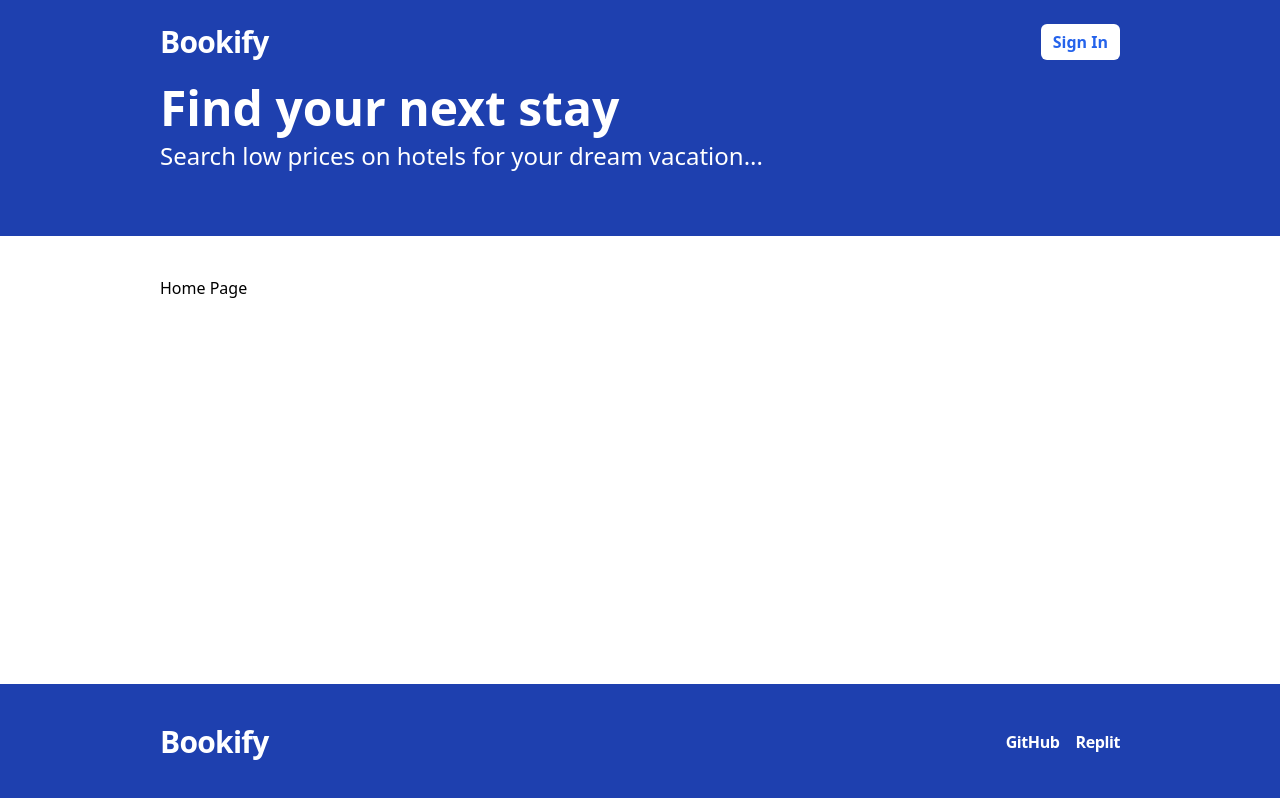
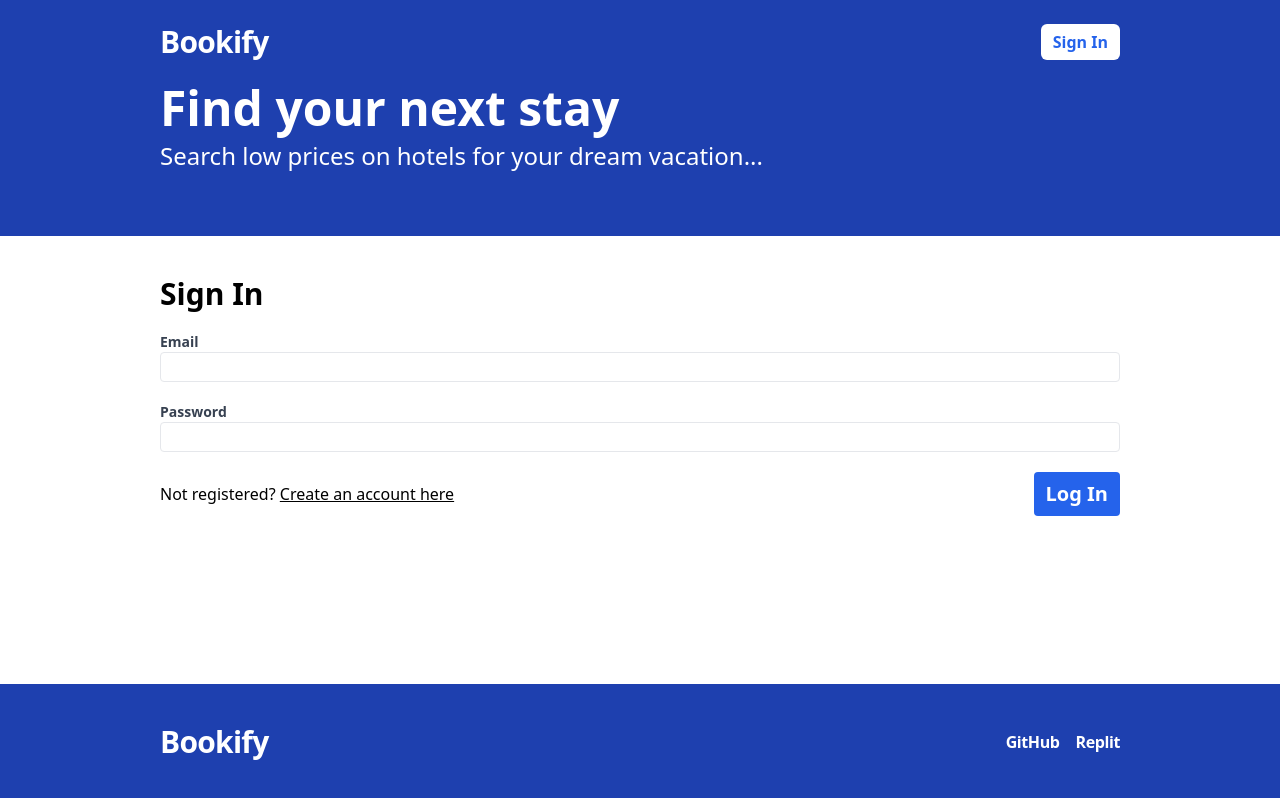
Before and after one commit to paudeldipesh/mern-hotel-booking-app, a React (Vite) app in the folder frontend/: page /sign-in in a window 1280 px wide. Before the commit this address led to /. Built offline with nearby package versions, Linux system fonts and the light colour scheme; no server answers.

Commit message:
add sign in and out functionality

```diff
--- a/frontend/src/App.tsx
+++ b/frontend/src/App.tsx
@@ -6,6 +6,7 @@
 } from "react-router-dom";
 import Layout from "./layouts/Layout";
 import Register from "./pages/Register";
+import SignIn from "./pages/SignIn";
 
 export default function App() {
   return (
@@ -35,6 +36,14 @@
             </Layout>
           }
         />
+        <Route
+          path="/sign-in"
+          element={
+            <Layout>
+              <SignIn />
+            </Layout>
+          }
+        />
         <Route path="*" element={<Navigate to="/" />} />
       </Routes>
     </Router>
--- a/frontend/src/apiClient.ts
+++ b/frontend/src/apiClient.ts
@@ -1,4 +1,5 @@
 import { RegisterFormData } from "./pages/Register";
+import { SignInFormData } from "./pages/SignIn";
 
 const API_BASE_URL = import.meta.env.VITE_API_BASE_URL;
 
@@ -19,6 +20,36 @@
   }
 };
 
+export const signIn = async (formData: SignInFormData) => {
+  const response = await fetch(`${API_BASE_URL}/api/auth/login`, {
+    method: "POST",
+    credentials: "include",
+    headers: {
+      "Content-Type": "application/json",
+    },
+    body: JSON.stringify(formData),
+  });
+
+  const responseBody = await response.json();
+
+  if (!response.ok) {
+    throw new Error(responseBody.message);
+  }
+
+  return responseBody;
+};
+
+export const signOut = async () => {
+  const response = await fetch(`${API_BASE_URL}/api/auth/logout`, {
+    method: "POST",
+    credentials: "include",
+  });
+
+  if (!response.ok) {
+    throw new Error("Error during sign out");
+  }
+};
+
 export const validateToken = async () => {
   const response = await fetch(`${API_BASE_URL}/api/auth/validate-token`, {
     credentials: "include",
--- a/frontend/src/components/Header.tsx
+++ b/frontend/src/components/Header.tsx
@@ -1,5 +1,6 @@
 import { Link } from "react-router-dom";
 import { useAppContext } from "../contexts/AppContext";
+import SignOutButton from "./SignOutButton";
 
 export default function Header() {
   const { isLoggedIn } = useAppContext();
@@ -10,18 +11,22 @@
         <span className="text-3xl text-white font-bold tracking-tight">
           <Link to="/">Bookify</Link>
         </span>
-        <span className="flex space-x-2">
+        <span className="flex space-x-3">
           {isLoggedIn ? (
             <>
-              <Link to="/my-bookings" className="text-white font-semibold">
+              <Link
+                to="/my-bookings"
+                className="flex items-center text-white hover:text-gray-300 font-semibold"
+              >
                 My Bookings
               </Link>
-              <Link to="/my-hotels" className="text-white font-semibold">
+              <Link
+                to="/my-hotels"
+                className="flex items-center text-white hover:text-gray-300 font-semibold"
+              >
                 My Hotels
               </Link>
-              <button className="flex items-center text-blue-600 bg-white px-3 rounded-md font-bold hover:bg-gray-100">
-                Sign Out
-              </button>
+              <SignOutButton />
             </>
           ) : (
             <Link
--- /dev/null
+++ b/frontend/src/components/SignOutButton.tsx
@@ -0,0 +1,31 @@
+import { useMutation, useQueryClient } from "react-query";
+import * as apiClient from "../apiClient";
+import { useAppContext } from "../contexts/AppContext";
+
+export default function SignOutButton() {
+  const queryClient = useQueryClient();
+  const { showToast } = useAppContext();
+
+  const mutation = useMutation(apiClient.signOut, {
+    onSuccess: async () => {
+      await queryClient.invalidateQueries("validateToken");
+      showToast({ message: "Sign out successful", type: "SUCCESS" });
+    },
+    onError: (error: Error) => {
+      showToast({ message: error.message, type: "ERROR" });
+    },
+  });
+
+  const handleClick = () => {
+    mutation.mutate();
+  };
+
+  return (
+    <button
+      onClick={handleClick}
+      className="text-blue-600 bg-white px-3 rounded-md font-bold hover:bg-gray-100"
+    >
+      Sign Out
+    </button>
+  );
+}
--- a/frontend/src/pages/Register.tsx
+++ b/frontend/src/pages/Register.tsx
@@ -1,6 +1,6 @@
 import { useNavigate } from "react-router-dom";
 import { useForm } from "react-hook-form";
-import { useMutation } from "react-query";
+import { useMutation, useQueryClient } from "react-query";
 import * as apiClient from "../apiClient";
 import { useAppContext } from "../contexts/AppContext";
 
@@ -13,6 +13,7 @@
 };
 
 export default function Register() {
+  const queryClient = useQueryClient();
   const { showToast } = useAppContext();
   const navigate = useNavigate();
 
@@ -24,7 +25,8 @@
   } = useForm<RegisterFormData>();
 
   const mutation = useMutation(apiClient.register, {
-    onSuccess: () => {
+    onSuccess: async () => {
+      await queryClient.invalidateQueries("validateToken");
       showToast({ message: "Registration success", type: "SUCCESS" });
       navigate("/");
     },
--- /dev/null
+++ b/frontend/src/pages/SignIn.tsx
@@ -0,0 +1,86 @@
+import { Link, useNavigate } from "react-router-dom";
+import { useForm } from "react-hook-form";
+import { useMutation, useQueryClient } from "react-query";
+import * as apiClient from "../apiClient";
+import { useAppContext } from "../contexts/AppContext";
+
+export type SignInFormData = {
+  email: string;
+  password: string;
+};
+
+export default function SignIn() {
+  const queryClient = useQueryClient();
+  const { showToast } = useAppContext();
+  const navigate = useNavigate();
+
+  const {
+    register,
+    formState: { errors },
+    handleSubmit,
+  } = useForm<SignInFormData>();
+
+  const mutation = useMutation(apiClient.signIn, {
+    onSuccess: async () => {
+      await queryClient.invalidateQueries("validateToken");
+      showToast({ message: "Sign in successful", type: "SUCCESS" });
+      navigate("/");
+    },
+    onError: (error: Error) => {
+      showToast({ message: error.message, type: "ERROR" });
+    },
+  });
+
+  const onSubmit = handleSubmit((data) => mutation.mutate(data));
+
+  return (
+    <form className="flex flex-col gap-5" onSubmit={onSubmit}>
+      <h2 className="text-3xl font-bold">Sign In</h2>
+
+      <label className="text-gray-700 text-sm font-bold flex-1">
+        Email
+        <input
+          type="email"
+          className="border rounded w-full py-1 px-2 font-normal"
+          {...register("email", { required: "This field is required" })}
+        />
+        {errors.email && (
+          <span className="text-red-500">{errors.email.message}</span>
+        )}
+      </label>
+
+      <label className="text-gray-700 text-sm font-bold flex-1">
+        Password
+        <input
+          type="password"
+          className="border rounded w-full py-1 px-2 font-normal"
+          {...register("password", {
+            required: "This field is required",
+            minLength: {
+              value: 6,
+              message: "Password must be at least 6 characters",
+            },
+          })}
+        />
+        {errors.password && (
+          <span className="text-red-500">{errors.password.message}</span>
+        )}
+      </label>
+
+      <span className="flex items-center justify-between">
+        <span>
+          Not registered?{" "}
+          <Link to="/register" className="underline">
+            Create an account here
+          </Link>
+        </span>
+        <button
+          type="submit"
+          className="bg-blue-600 text-white py-2 px-3 rounded font-bold hover:bg-blue-500 text-xl"
+        >
+          Log In
+        </button>
+      </span>
+    </form>
+  );
+}
```
Also changed, not shown: 1 other file (tests, documents, lock files or other folders).
